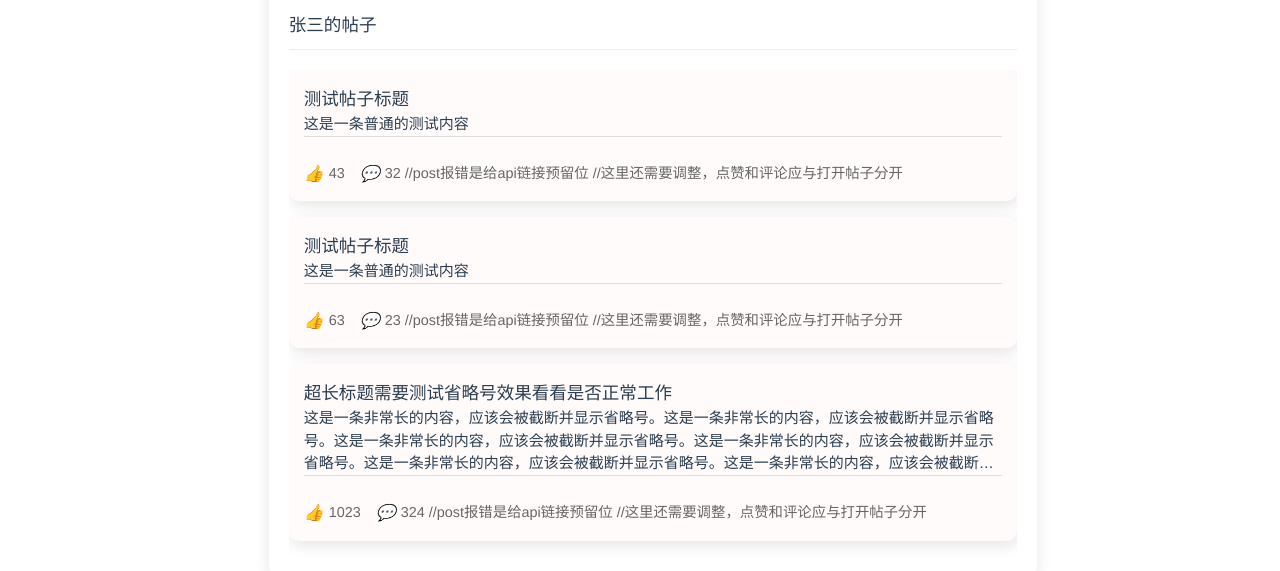
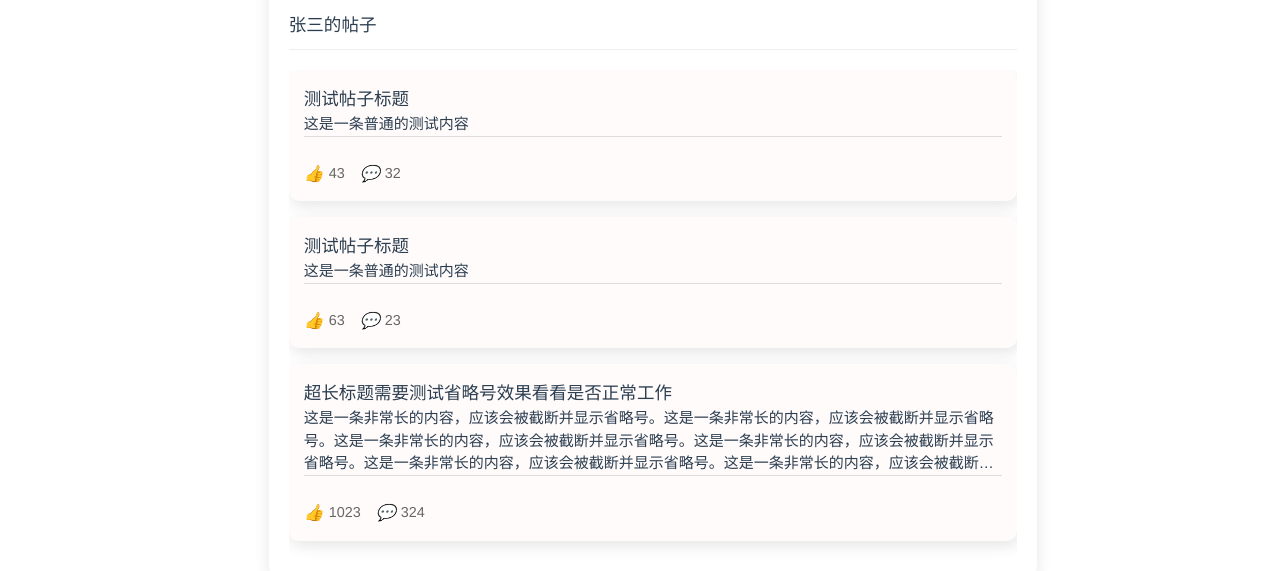
Before and after one commit to zihaojf/Shiguang, a Vue app in the folder frontend/Shiguang/: page /profile in a window 1280 px wide. Shown: the part 381-952 px from the top of the page. Built offline with nearby package versions, Linux system fonts and the light colour scheme; the HTML template or start-up script is replaced by a standard one.

Commit message:
ThePost临时性修正

```diff
--- a/frontend/Shiguang/src/components/ThePost.vue
+++ b/frontend/Shiguang/src/components/ThePost.vue
@@ -1,27 +1,24 @@
 <template>
-  <div
-    class="posts-container"
-    :class="containerClass"
-    :style="containerStyle"
-  >
-    <div v-if="posts.length > 0">
+  <div class="posts-container" :class="containerClass" :style="containerStyle">
+    <div v-if="processedPosts.length > 0">
       <div
-        v-for="post in posts"
+        v-for="post in processedPosts"
         :key="post.id"
         class="post-card"
-        @click="navigateToPost"
       >
-        <h3 class="post-title">{{ post.title }}</h3>
-        <p class="post-content">{{ post.content }}</p>
+        <!-- 点击标题进入帖子 -->
+        <div class="post-header" @click="navigateToPost(post.id)">
+          <h3 class="post-title">{{ post.title }}</h3>
+          <p class="post-content">{{ post.content }}</p>
+        </div>
 
+        <!-- 点赞和评论区域（单独交互） -->
         <div class="post-stats">
-          <span class="stat-item">
-            <i class="icon-like">👍</i> {{ post.likes || 0 }}
+          <span class="stat-item" @click.stop="handleLike(post.id)">
+            <i class="icon-like">👍</i> {{ post.likes }}
           </span>
-          <span class="stat-item">
-            <i class="icon-comment">💬</i> {{ post.comments || 0 }}
-             //post报错是给api链接预留位
-             //这里还需要调整，点赞和评论应与打开帖子分开
+          <span class="stat-item" @click.stop="handleComment(post.id)">
+            <i class="icon-comment">💬</i> {{ post.comments }}
           </span>
         </div>
       </div>
@@ -32,17 +29,25 @@
 <script lang="ts">
 import { useRouter } from 'vue-router';
 
+interface Post {
+  id: number
+  title: string
+  content: string
+  likes: number
+  comments: number
+}
+
 export default {
   name: 'ThePost',
   props: {
     posts: {
-      type: Array,
+      type: Array as () => Partial<Post>[],
       default: () => []
     },
     userId: String,
     containerClass: String,
     containerStyle: Object,
-    likes: Number,   //这里到时候要调整为post.likes与api对接，下同
+    likes: Number,
     comments: Number,
     maxLines: {
       type: Number,
@@ -55,15 +60,42 @@ export default {
       error: null,
     }
   },
-  setup() {
+  setup(props) {
     const router =useRouter()
 
-    const navigateToPost = () => {
+    // 临时数据处理方法
+    const processPosts = (rawPosts: Partial<Post>[]): Post[] => {
+      return rawPosts.map(post => ({
+        id: post.id || Math.floor(Math.random() * 1000),
+        title: post.title || '默认标题',
+        content: post.content || '默认内容',
+        likes: post.likes || 0,
+        comments: post.comments || 0
+      }))
+    }
+
+    // 点击事件处理
+    const navigateToPost = (postId: number) => {
+      console.log('跳转到帖子:', postId)
       router.push('/post')
     }
 
+    const handleLike = (postId: number) => {
+      console.log('点赞帖子:', postId)
+      // 临时效果：直接在前端增加点赞数
+      // 实际应用中这里应该调用API
+    }
+
+    const handleComment = (postId: number) => {
+      console.log('评论帖子:', postId)
+      // 可以跳转到评论区域或打开评论框
+    }
+
     return {
-      navigateToPost
+      navigateToPost,
+      handleLike,
+      handleComment,
+      processedPosts: processPosts(props.posts)
     }
   }
 }
--- a/frontend/Shiguang/src/views/SettingsView.vue
+++ b/frontend/Shiguang/src/views/SettingsView.vue
@@ -7,7 +7,7 @@
           class="nav-item"
           active-class="active"
         >
-          <i class="icon">👤</i>
+          <el-icon><User /></el-icon>
           <span>个人资料</span>
         </router-link>
 
@@ -16,7 +16,7 @@
           class="nav-item"
           active-class="active"
         >
-          <i class="icon">🔒</i>
+          <el-icon><Lock /></el-icon>
           <span>安全</span>
         </router-link>
       </nav>
@@ -33,7 +33,7 @@
 import { defineComponent } from 'vue'
 
 export default defineComponent({
-  name: 'SettingsView'
+  name: 'SettingsView',
 })
 </script>
 
@@ -79,9 +79,11 @@ export default defineComponent({
   border-right: 3px solid #1a73e8;
 }
 
-.nav-item .icon {
+.nav-item .el-icon {
   margin-right: 12px;
   font-size: 1.1rem;
+  width: 1em;
+  height: 1em;
 }
 
 .settings-content {
```
